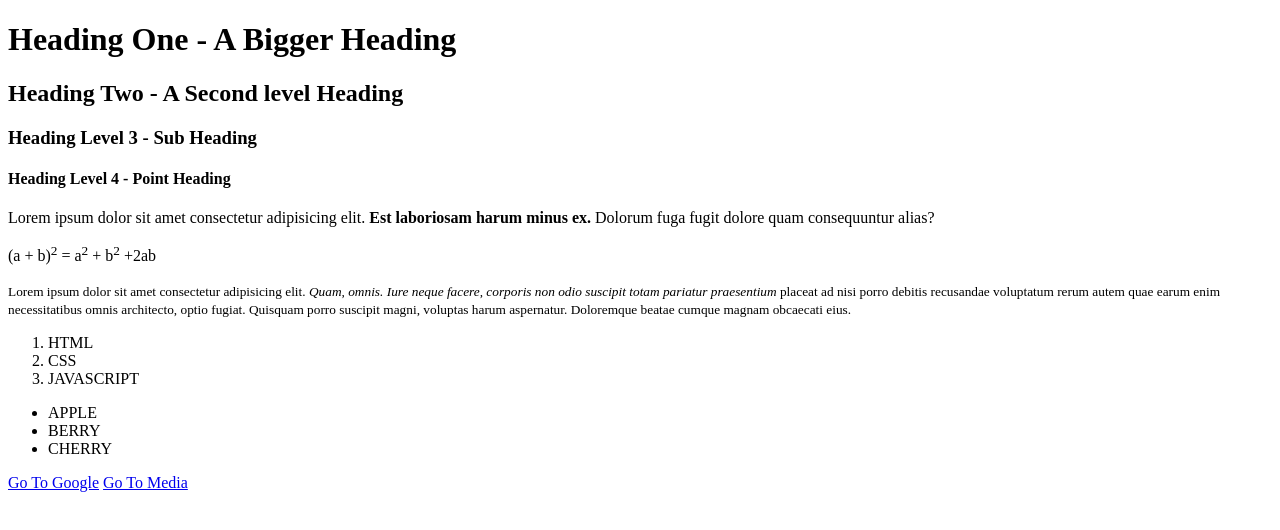
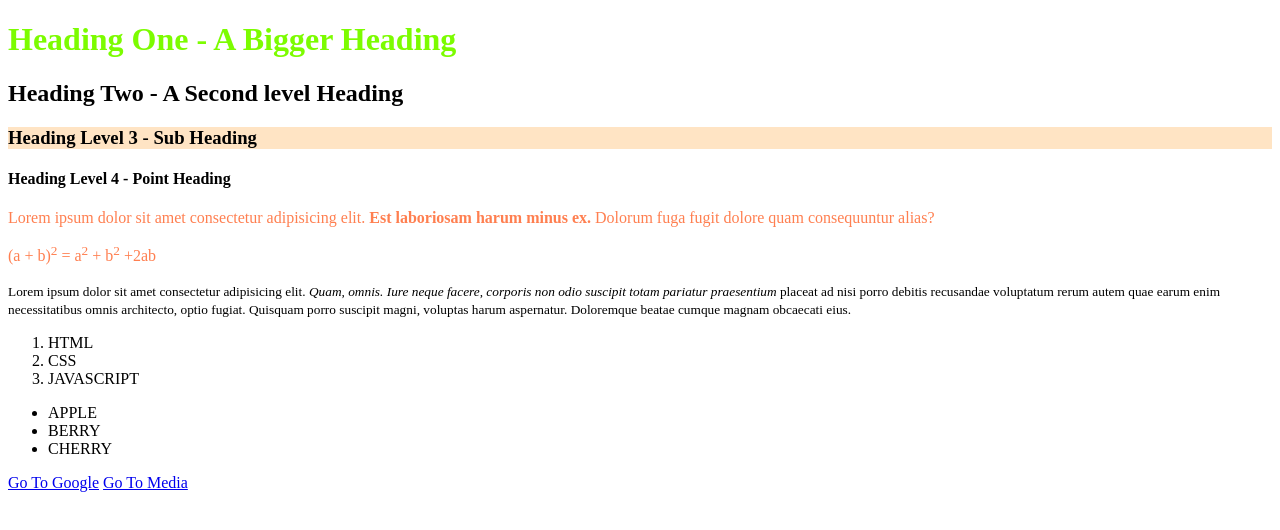
Before and after one commit to aruntutter/css-basics, a plain HTML site: page index.html in a window 1280 px wide. Drawn offline with Linux system fonts and the light colour scheme.

Commit message:
add inline and internal code

```diff
--- a/index.html
+++ b/index.html
@@ -5,12 +5,18 @@
     <meta http-equiv="X-UA-Compatible" content="IE=edge" />
     <meta name="viewport" content="width=device-width, initial-scale=1.0" />
     <title>Document</title>
+
+    <style>
+      p {
+        color: coral;
+      }
+    </style>
   </head>
   <body>
     <div class="Heading">
-      <h1>Heading One - A Bigger Heading</h1>
+      <h1 style="color: lawngreen">Heading One - A Bigger Heading</h1>
       <h2>Heading Two - A Second level Heading</h2>
-      <h3>Heading Level 3 - Sub Heading</h3>
+      <h3 style="background-color: bisque">Heading Level 3 - Sub Heading</h3>
       <h4>Heading Level 4 - Point Heading</h4>
     </div>
 
```
